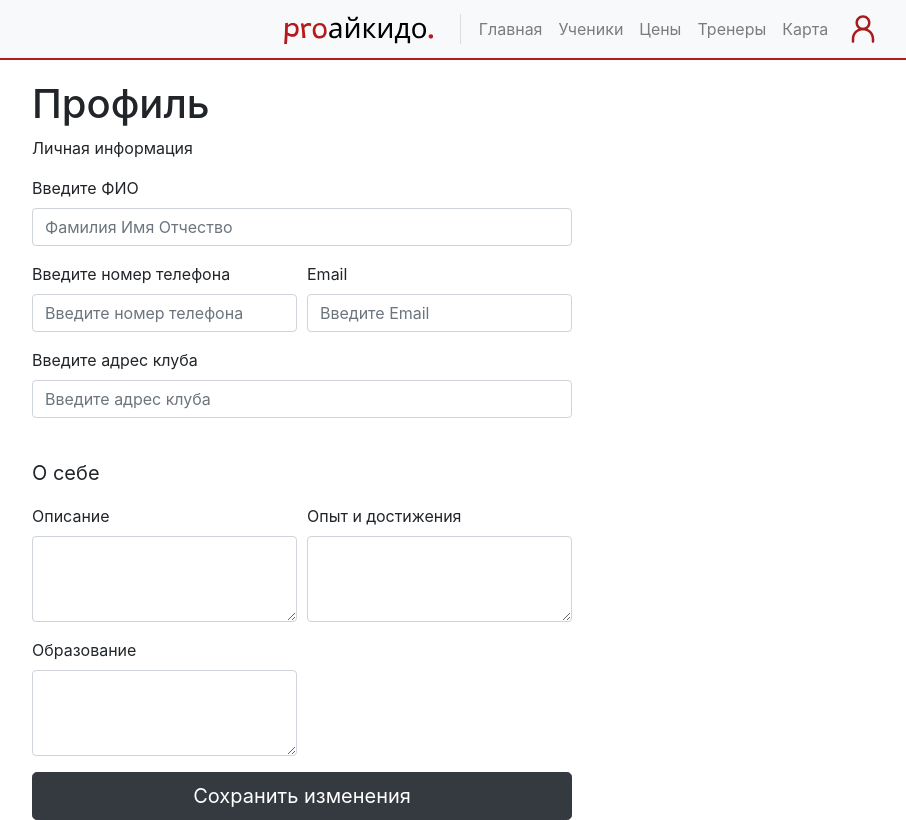
After one commit to aver32/proAikido, a Django app: page /edit_profile in a window 1280 px wide. The commit adds this page. Shown: the whole page, without its empty margins (53-959 px from the left). Run offline with Django 5.2, Linux system fonts and the light colour scheme; some libraries are stand-ins or nearby versions.

Commit message:
сделал экран Редактировать профиль

```diff
--- a/profile_screen/urls.py
+++ b/profile_screen/urls.py
@@ -2,5 +2,7 @@ from django.urls import path
 from . import views
 
 urlpatterns = [
-    path('profile_screen', views.profile_screen)
+    path('profile_screen', views.profile_screen),
+    path('edit_profile', views.edit_profile),
+    path('update_user_profile/', views.update_user_profile, name='update_user_profile'),
 ]
--- a/profile_screen/views.py
+++ b/profile_screen/views.py
@@ -1,6 +1,100 @@
-from django.shortcuts import render
-from django.http import HttpResponse
+from django.shortcuts import render, get_object_or_404, redirect
+from django.http import HttpResponse, JsonResponse
+
+from registration_screen.models import User
 
 
 def profile_screen(request):
-    return render(request, 'profile_screen/my_profile.html')
+    current_user_id = request.session.get('current_user_id')
+
+    full_name = ""
+    description = ""
+    education = ""
+    achievements = ""
+    if current_user_id:
+        # Получаем объект пользователя из базы данных
+        current_user = User.objects.get(pk=current_user_id)
+        full_name = current_user.name
+        description = current_user.description
+        education = current_user.education
+        achievements = current_user.achievements
+    return render(
+        request,
+        'profile_screen/my_profile.html',
+        {
+            'full_name': full_name,
+            'description': description,
+            "education": education,
+            "achievements": achievements
+        }
+    )
+
+
+def edit_profile(request):
+    current_user_id = request.session.get('current_user_id')
+
+    full_name = ""
+    description = ""
+    education = ""
+    achievements = ""
+    number = ""
+    email = ""
+    club_address = ""
+    if current_user_id:
+        # Получаем объект пользователя из базы данных
+        current_user = User.objects.get(pk=current_user_id)
+        full_name = current_user.name
+        number = current_user.number
+        email = current_user.email
+        club_address = current_user.club_address
+        description = current_user.description
+        education = current_user.education
+        achievements = current_user.achievements
+    return render(
+        request,
+        'profile_screen/edit_profile.html',
+        {
+            'full_name': full_name,
+            "number": number,
+            "email": email,
+            "club_address": club_address,
+            'description': description,
+            "education": education,
+            "achievements": achievements
+        }
+    )
+
+
+def update_user_profile(request):
+    if request.method == 'POST':
+        current_user_id = request.session.get('current_user_id')
+
+        # Получаем объект пользователя из базы данных
+        current_user = get_object_or_404(User, id=current_user_id)
+
+        # Получаем данные из запроса
+        full_name = request.POST.get('inputFullName')
+        phone_number = request.POST.get('inputPhoneNumber')
+        email = request.POST.get('inputEmail')
+        club_address = request.POST.get('inputClubAddress')
+        achievements = request.POST.get('inputAchievements')
+        education = request.POST.get('inputEducation')
+        description = request.POST.get('inputDescription')
+
+        # Обновляем данные пользователя
+        current_user.name = full_name
+        current_user.number = phone_number
+        current_user.email = email
+        current_user.club_address = club_address
+        current_user.achievements = achievements
+        current_user.education = education
+        current_user.description = description
+
+        # Сохраняем изменения
+        current_user.save()
+
+        # Отправляем ответ
+        return redirect('/profile_screen')
+
+    # Если метод запроса не POST, возвращаем ошибку
+    return JsonResponse({'error': 'Метод запроса должен быть POST'})
--- a/templates/profile_screen/base.html
+++ b/templates/profile_screen/base.html
@@ -36,8 +36,7 @@
     </button>
                 <div class="dropdown-menu" aria-labelledby="profileDropdown">
                     <a class="dropdown-item" href="/profile_screen">Мой профиль</a>
-                    <a class="dropdown-item" href="#">Редактировать</a>
-                    <a class="dropdown-item" href="#">Мои карты</a>
+                    <a class="dropdown-item" href="/edit_profile">Редактировать</a>
                     <div class="dropdown-divider"></div>
                     <a class="dropdown-item" href="#">Выход</a>
                 </div>
--- /dev/null
+++ b/templates/profile_screen/edit_profile.html
@@ -0,0 +1,65 @@
+{% extends 'profile_screen/base.html' %}
+
+{% load static %}
+
+{% block title %}Мой профиль{% endblock %}
+
+{% block content %}
+<div class="container">
+    <div class="row">
+        <div class="col-md-6">
+            <h1>Профиль</h1>
+            <p>Личная информация</p>
+            <form method="post" action="{% url 'update_user_profile' %}">
+                {% csrf_token %}
+                <div class="form-group">
+                    <label for="inputFullName">Введите ФИО</label>
+                    <input type="text" class="form-control" id="inputFullName" name="inputFullName"
+                           placeholder="Фамилия Имя Отчество" value="{{ full_name }}">
+                </div>
+                <div class="form-row">
+                    <div class="form-group col-md-6">
+                        <label for="inputPhoneNumber">Введите номер телефона</label>
+                        <input type="text" class="form-control" id="inputPhoneNumber" name="inputPhoneNumber"
+                               placeholder="Введите номер телефона" value="{{ number }}">
+                    </div>
+                    <div class="form-group col-md-6">
+                        <label for="inputEmail">Email</label>
+                        <input type="email" class="form-control" id="inputEmail" name="inputEmail"
+                               placeholder="Введите Email" value="{{ email }}">
+                    </div>
+                </div>
+                <div class="form-group">
+                    <label for="inputClubAddress">Введите адрес клуба</label>
+                    <input type="text" class="form-control" id="inputClubAddress" name="inputClubAddress"
+                           placeholder="Введите адрес клуба" value="{{ club_address }}">
+                </div>
+                <p class="additional-info-label">О себе</p>
+                <div class="form-row">
+                    <div class="form-group col-md-6">
+                        <label for="inputDescription">Описание</label>
+                        <textarea class="form-control" id="inputDescription" name="inputDescription" rows="3">{{ description }}</textarea>
+                    </div>
+                    <div class="form-group col-md-6">
+                        <label for="inputAchievements">Опыт и достижения</label>
+                        <textarea class="form-control" id="inputAchievements" name="inputAchievements" rows="3">{{ achievements }}</textarea>
+                    </div>
+                    <div class="form-group col-md-6">
+                        <label for="inputEducation">Образование</label>
+                        <textarea class="form-control" id="inputEducation" name="inputEducation" rows="3">{{ education }}</textarea>
+                    </div>
+                </div>
+                <button type="submit" class="btn btn-dark btn-lg btn-block">Сохранить изменения</button>
+            </form>
+        </div>
+    </div>
+</div>
+
+<style>
+    .additional-info-label {
+        margin-top: 40px; /* Отступ сверху */
+        font-size: 20px; /* Увеличение размера текста */
+    }
+</style>
+
+{% endblock %}
```
Also changed, not shown: registration_screen/backend/utils.py (+5 -4 lines), registration_screen/models.py (+17 -1 lines), templates/profile_screen/my_profile.html (+4 -11 lines), registration_screen/migrations/0006_user_club_address_user_education.py (added), registration_screen/migrations/0007_user_description_alter_user_skills.py (added), registration_screen/migrations/0008_user_achievements.py (added).
